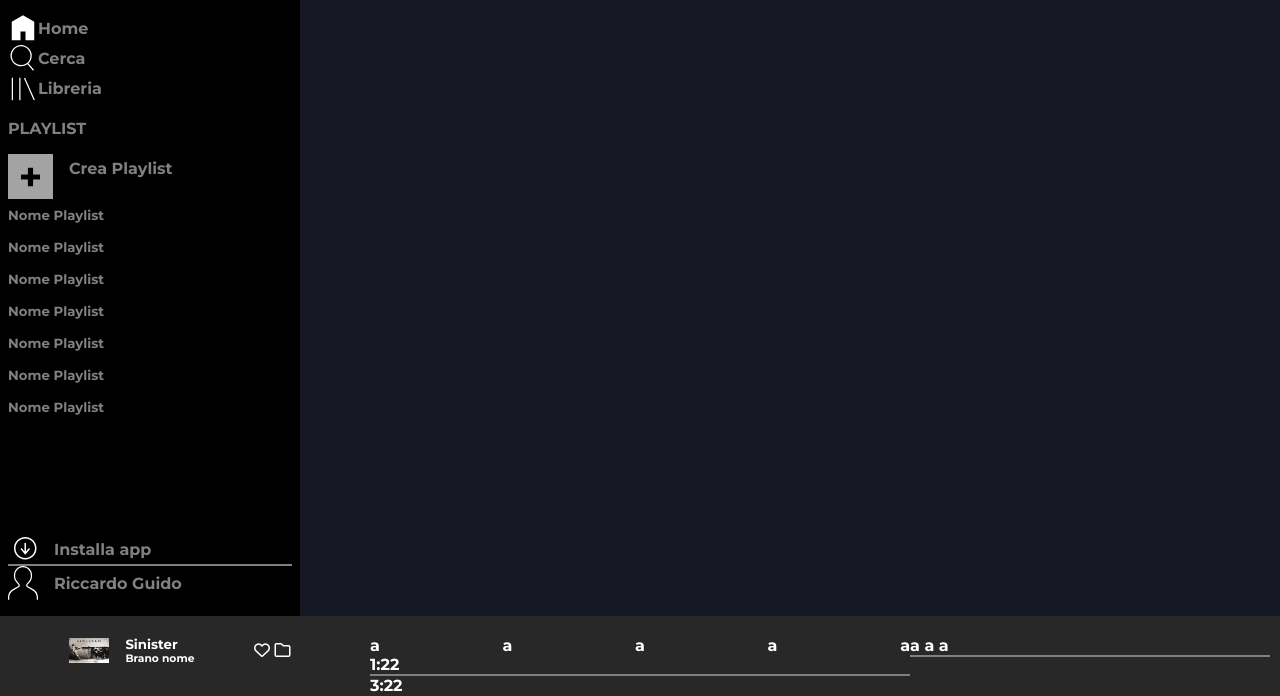
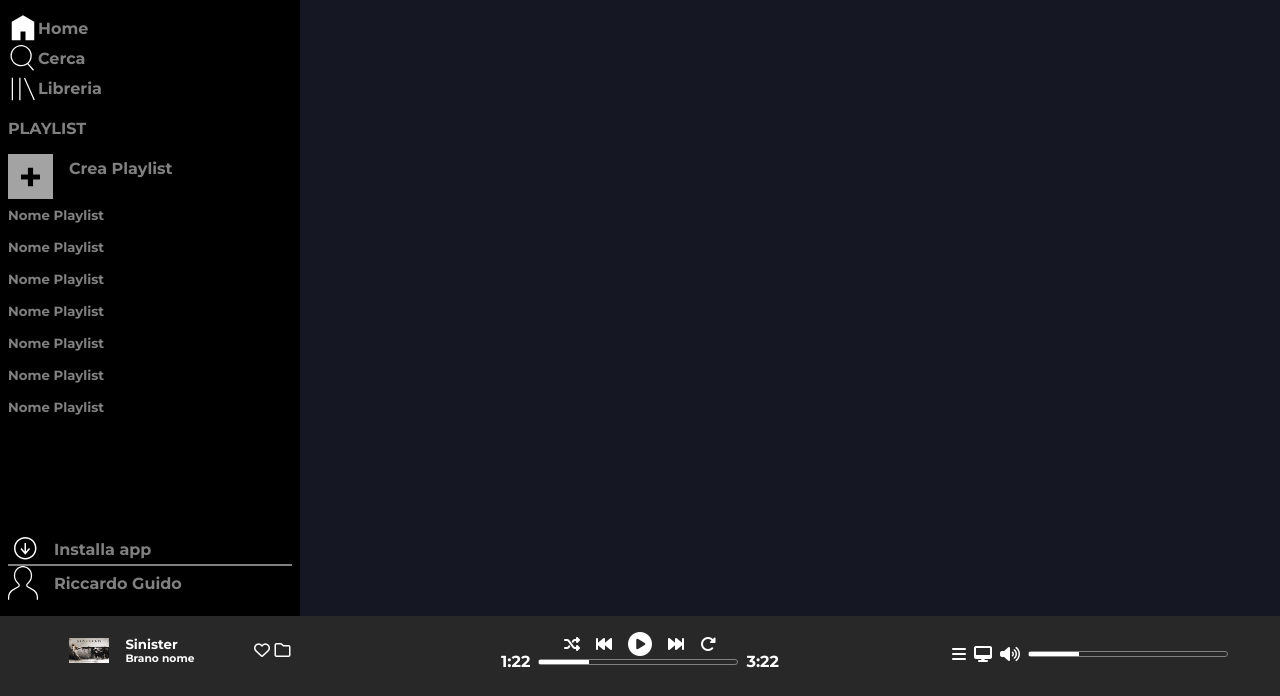
Before and after one commit to riccardo-guido/html-css-spotifyweb, a plain HTML site: page index.html in a window 1280 px wide. Shown: the part 104-800 px from the top of the page. Drawn offline with Linux system fonts and the light colour scheme.

Commit message:
player completed

```diff
--- a/index.html
+++ b/index.html
@@ -105,25 +105,29 @@
           </div>
           <div class="control col-1-2">
             <div class="control-buttons">
-              <a href="#">a</a>
-              <a href="#">a</a>
-              <a href="#">a</a>
-              <a href="#">a</a>
-              <a href="#">a</a>
+              <i class="fa-solid fa-shuffle"></i>
+              <i class="fa-solid fa-backward-fast"></i>
+              <i class="fa-solid fa-circle-play fa-xl	"></i>
+              <i class="fa-solid fa-forward-fast"></i>
+              <i class="fa-solid fa-rotate-right"></i>
             </div>
             <div class="song-point">
-              <span>1:22</span>
-              <div class="separator"></div>
-              <span>3:22</span>
+              <div>1:22</div>
+              <div class="separator">
+                <div class="song-bar"></div>
+              </div>
+              <div>3:22</div>
             </div>
           </div>
           <div class="volume col-1-3">
             <div class="app-buttons">
-              <a href="#">a</a>
-              <a href="#">a</a>
-              <a href="#">a</a>
+              <i class="fa-solid fa-bars"></i>
+              <i class="fa-solid fa-desktop"></i>
             </div>
-            <div class="separator"></div>
+            <i class="fa-solid fa-volume-high"></i>
+            <div class="separator">
+              <div class="song-bar"></div>
+            </div>
             </div>
           </div>
         </div>
--- a/style.css
+++ b/style.css
@@ -174,7 +174,8 @@ a {
 #player .song-button {
   display: flex;
   flex-direction: column;
-  margin: 5px;
+  gap: 0.5rem;
+  margin: 0 10px;
 }
 
 #player .control {
@@ -182,11 +183,36 @@ a {
 }
 #player .control-buttons {
   display: flex;
-  justify-content: space-between;
+  justify-content: center;
+  gap: 1rem;
+  align-items: center;
+}
+#player .song-point {
+  display: flex;
+  justify-content: center;
+  align-items: center;
+  gap: 0.5rem;
 }
 
 #player .separator {
   border: 1px solid grey;
+  border-radius: 20px;
+  width: 200px;
+}
+#player .song-bar {
+  border: 2px solid white;
+  width: 50px;
+}
+#player .app-buttons {
+  display: flex;
+  gap: 0.5rem;
+}
+
+#player .volume {
+  display: flex;
+  align-items: center;
+  justify-content: center;
+  gap: 0.5rem;
 }
 
 /* MAIN */
```
